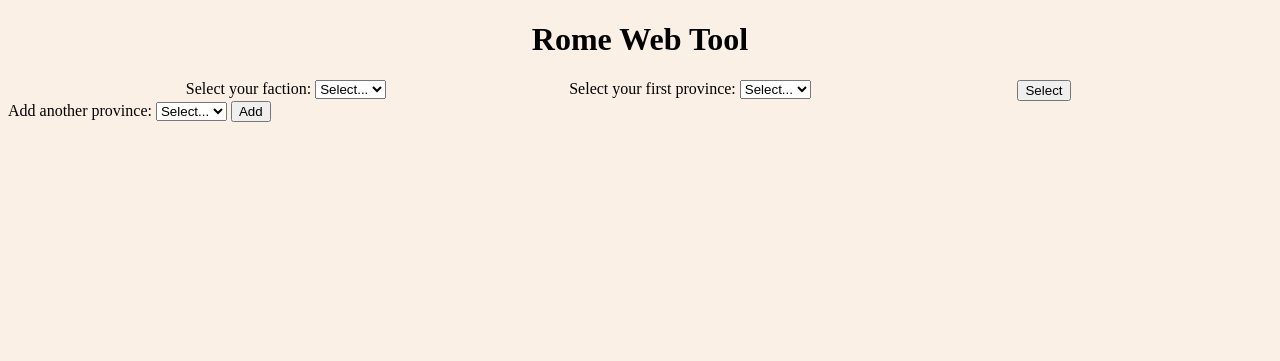
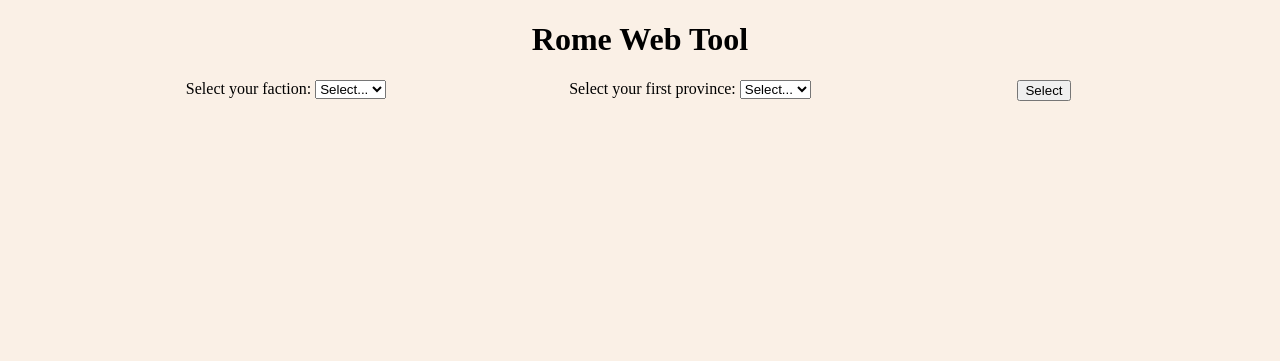
Before and after one commit to davidshrive/rome-web-tool, a PHP site: page / in a window 1280 px wide. Shown: the top 361 px of the page. Run offline with PHP 8.4, Linux system fonts and the light colour scheme; data that the repository does not hold is empty; some libraries are stand-ins or nearby versions.

Commit message:
Removed redundent add province options

```diff
--- a/index.php
+++ b/index.php
@@ -121,31 +121,6 @@
 	}
 ?>
 
-<!--ADD ANOTHER PROVINCE-->
-
-<form action="<?php echo htmlentities($_SERVER['PHP_SELF']); ?>" method="post">
-<label for='addProvince'>Add another province:</label>
-<select name="addProvince">
-  <option value="">Select...</option>
-  <?php
-
-  	// Craft query
-	$query = 'SELECT DISTINCT provinceid, province from province ORDER by province;';
-
-	// Query db
-	$provincelist = mysqli_query($conn, $query);
-
-	// Populate form
-    while($row = $provincelist->fetch_array()) {
-
-        echo "<option value=".$row['provinceid'].">".$row['province']."</option>";
-    }
-
-  ?>
-</select>
-<input type="submit" name="formSubmit" value="Add">
-</form>
-
 <?php
 
 foreach ($provinces as $province) {
--- a/region.php
+++ b/region.php
@@ -156,5 +156,4 @@ class region {
         }
     }
 }
-
 ?>
--- a/slot.php
+++ b/slot.php
@@ -7,5 +7,4 @@ class slot {
 	public $level; //needed?
 
 }
-
 ?>
```
